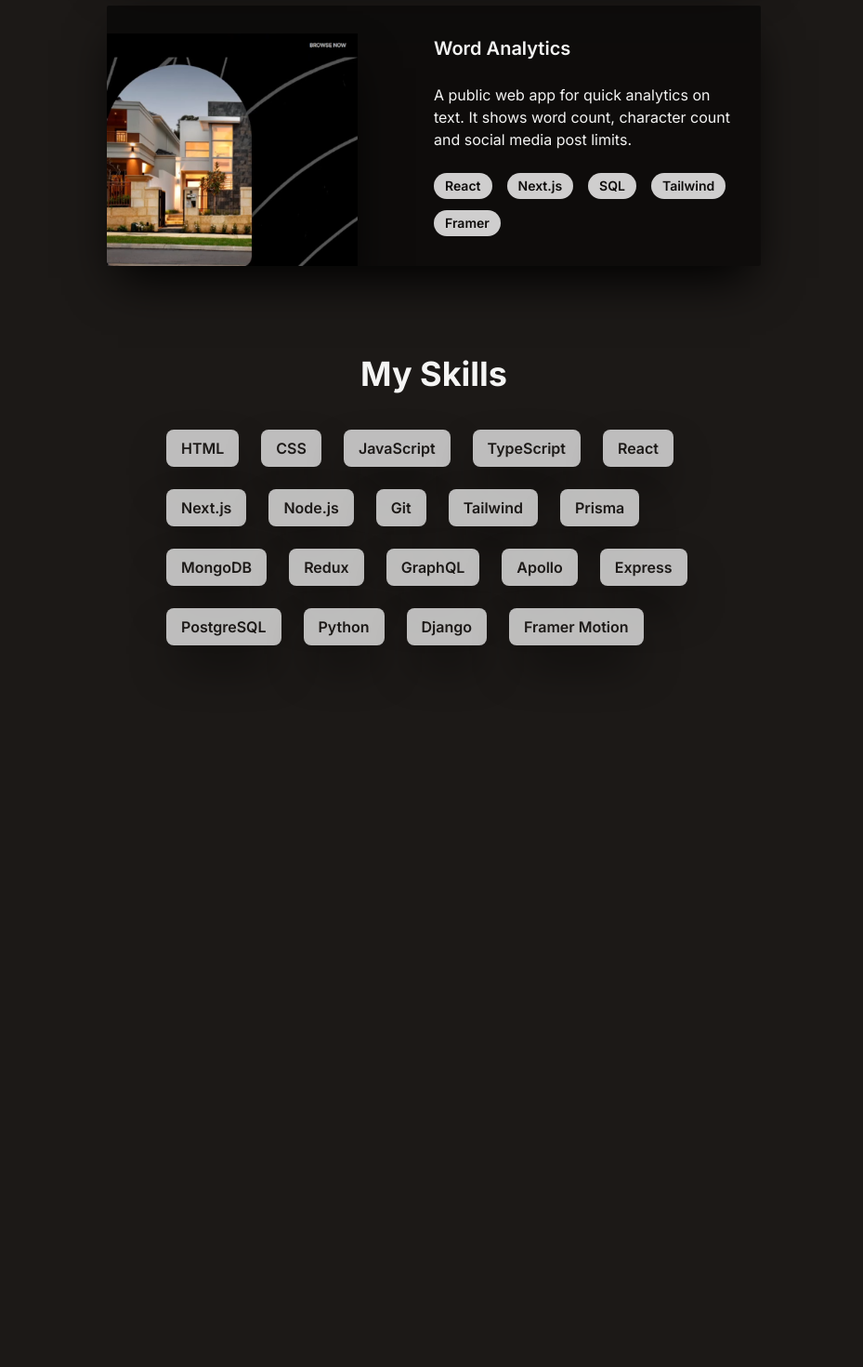
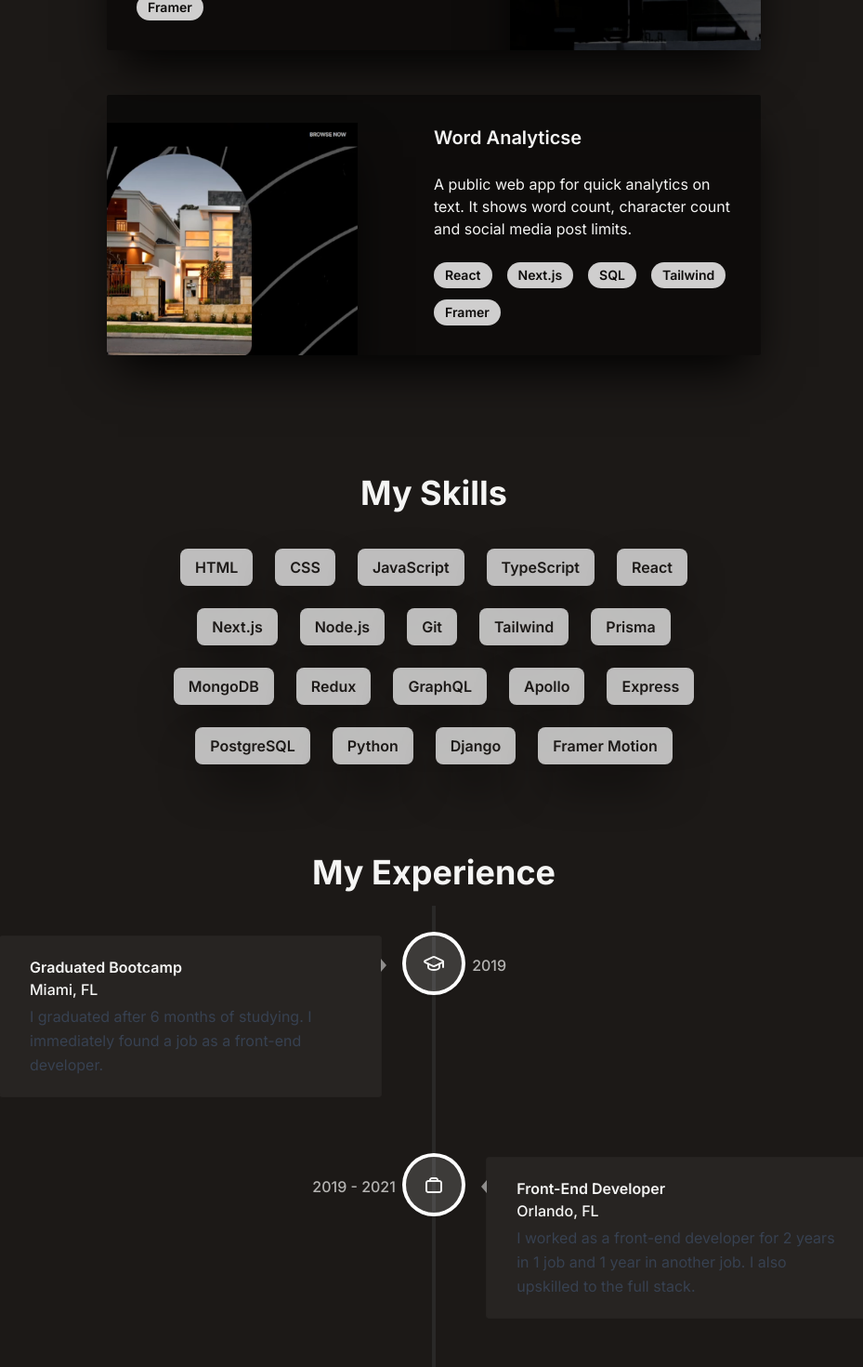
Before and after one commit to msuhaib01/m-suhaib-portfolio, a Next.js app: page / in a window 1280 px wide. Shown: the part 2740-4210 px from the top of the page at 93% size, without its empty margins (173-1102 px from the left). Built offline with nearby package versions, Linux system fonts and the light colour scheme.

Commit message:
projects implemented

```diff
--- a/package.json
+++ b/package.json
@@ -15,12 +15,16 @@
     "react": "^18",
     "react-dom": "^18",
     "react-icons": "^5.0.1",
-    "react-intersection-observer": "^9.8.0"
+    "react-intersection-observer": "^9.8.0",
+    "react-vertical-timeline-component": "^3.6.0",
+    "uuid": "^9.0.1"
   },
   "devDependencies": {
     "@types/node": "^20",
     "@types/react": "^18",
     "@types/react-dom": "^18",
+    "@types/react-vertical-timeline-component": "^3.3.6",
+    "@types/uuid": "^9.0.8",
     "autoprefixer": "^10.0.1",
     "eslint": "^8",
     "eslint-config-next": "14.1.0",
--- a/src/app/globals.css
+++ b/src/app/globals.css
@@ -11,6 +11,10 @@
 /* .customfont {
   font-family: var(--font-great-vibes);
 } */
+html {
+  --line-color: rgba(55, 55, 55, 0.562);
+}
+
 .background {
   background-image: linear-gradient(
       to bottom,
--- a/src/app/page.tsx
+++ b/src/app/page.tsx
@@ -1,4 +1,5 @@
 import About from "@/components/main/about";
+import Experience from "@/components/main/experience";
 import Intro from "@/components/main/intro";
 import MySkills from "@/components/main/my-skills";
 import Projects from "@/components/main/projects";
@@ -6,12 +7,13 @@ import SectionDivider from "@/components/main/section-divider";
 
 export default function Home() {
   return (
-    <main className="pt-40 pb-12 sm:pt-28 flex flex-col items-center gap-12">
+    <main className="pt-40 pb-12 sm:pt-28 flex flex-col items-center gap-20">
       <Intro />
       <SectionDivider />
       <About />
       <Projects />
       <MySkills />
+      <Experience />
     </main>
   );
 }
--- /dev/null
+++ b/src/components/main/experience.tsx
@@ -0,0 +1,51 @@
+"use client";
+import { useNavBarScrollEffect } from "@/lib/hooks";
+import React from "react";
+import {
+  VerticalTimeline,
+  VerticalTimelineElement,
+} from "react-vertical-timeline-component";
+import "react-vertical-timeline-component/style.min.css";
+
+import { experiencesData } from "@/lib/data";
+export default function Experience() {
+  const ref = useNavBarScrollEffect("Experience", 0.5);
+  return (
+    <section className="max-w-[65rem] scroll-m-24 gap-6 mx-8" id={"experience"}>
+      <h2 className="font-bold text-4xl text-center mb-4 mt-4 text-nowrap">
+        My Experience
+      </h2>
+      {/* remove animate false when doing final build */}
+      <VerticalTimeline animate={false} lineColor="">
+        {experiencesData.map((item, index) => (
+          <React.Fragment key={index}>
+            <VerticalTimelineElement
+              contentStyle={{
+                background: "rgba(255, 255, 255, 0.05)",
+                boxShadow: "none",
+                border: "1px solid rgba(0, 0, 0, 0.05)",
+                textAlign: "left",
+                padding: "1.3rem 2rem",
+              }}
+              contentArrowStyle={{
+                borderRight: "0.4rem solid rgba(255, 255, 255, 0.5)",
+              }}
+              date={item.date}
+              icon={item.icon}
+              iconStyle={{
+                background: "rgba(255, 255, 255, 0.15)",
+                fontSize: "1.5rem",
+              }}
+            >
+              <h3 className="font-semibold capitalize">{item.title}</h3>
+              <p className="font-normal !mt-0">{item.location}</p>
+              <p className="!mt-1 !font-normal text-gray-700 dark:text-white/75">
+                {item.description}
+              </p>
+            </VerticalTimelineElement>
+          </React.Fragment>
+        ))}
+      </VerticalTimeline>
+    </section>
+  );
+}
--- a/src/components/main/header.tsx
+++ b/src/components/main/header.tsx
@@ -5,6 +5,7 @@ import MotionDiv from "../global/motion-div";
 import { useActiveSectionContext } from "@/context/active-section-context";
 import clsx from "clsx";
 import { motion } from "framer-motion";
+
 export default function Header() {
   //   const { activeSection, setActiveSection, setTimeOfLastClick } =
   const { activeSection, setActiveSection, setTimeLastClicked } =
@@ -14,15 +15,15 @@ export default function Header() {
     <header className="z-[99] relative">
       <MotionDiv
         className="fixed top-0 sm:top-6 left-1/2 -translate-x-1/2 h-[6rem] sm:h-[3.25rem] w-full sm:w-[40rem] rounded-sm  border-b-2 sm:border-2 border-stone-400 border-opacity-40 bg-[#000000] bg-opacity-55 shadow-lg shadow-black/[0.03] backdrop-blur-[0.5rem]"
-        initial={{ y: -100, x: "-50%", opacity: "0" }}
-        animate={{ y: 0, x: "-50%", opacity: "1" }}
+        initial={{ y: -100, x: "-50%", opacity: 0 }}
+        animate={{ y: 0, x: "-50%", opacity: 1 }}
       ></MotionDiv>
       <nav className="flex fixed top-[1.2rem] left-1/2 h-12 -translate-x-1/2 py-2 sm:top-[1.7rem] sm:h-[initial] sm:py-0">
         <ul className="h-12 flex w-[22rem] flex-wrap items-center justify-center gap-y-1 text-[0.9rem] font-medium text-stone-400 sm:w-[initial] sm:flex-nowrap sm:gap-5">
           {links.map((link) => (
             <MotionDiv
-              initial={{ y: -100, opacity: "0" }}
-              animate={{ y: 0, opacity: "1" }}
+              initial={{ y: -100, opacity: 0 }}
+              animate={{ y: 0, opacity: 1 }}
               key={link.hash}
             >
               <li className="h-3/4 flex items-center justify-center relative">
--- a/src/components/main/my-skills.tsx
+++ b/src/components/main/my-skills.tsx
@@ -23,16 +23,16 @@ export default function MySkills() {
     <section
       id={"skills"}
       ref={ref}
-      className="flex flex-col max-w-[36rem] scroll-m-24 gap-6"
+      className="flex flex-col max-w-[36rem] scroll-m-24 gap-6 mx-8"
     >
       <h2 className="font-bold text-4xl text-center mb-4 mt-4 text-nowrap">
         My Skills
       </h2>
-      <ul className="flex flex-row gap-6 flex-wrap">
+      <ul className="flex flex-row gap-6 flex-wrap justify-center">
         {skillsData.map((data, index) => (
           <motion.li
             className="py-2 px-4 bg-stone-100/75 text-stone-900 font-semibold rounded-lg border-stone-900/50 shadow-2xl shadow-black"
-            key={data}
+            key={data + "hi"}
             variants={fadeInAnimationVariants}
             initial="initial"
             whileInView="animate"
--- a/src/components/main/projects.tsx
+++ b/src/components/main/projects.tsx
@@ -4,6 +4,8 @@ import { projectsData } from "@/lib/data";
 import Image from "next/image";
 import ScrollShrinker from "../global/scroll-shrinker";
 import { useNavBarScrollEffect } from "@/lib/hooks";
+
+import { v4 as uuidv4 } from "uuid";
 export default function Projects() {
   const ref = useNavBarScrollEffect("Projects", 0.2);
 
@@ -16,7 +18,7 @@ export default function Projects() {
       <h2 className="font-bold text-4xl text-center mb-4 mt-4 ">Projects</h2>
       <div className="flex flex-col gap-12 p-8">
         {projectsData.map((project, index) => (
-          <ScrollShrinker key={project.title} className="group">
+          <ScrollShrinker key={project.title + "hee"} className="group">
             <section className="shadow-2xl shadow-black group-hover:scale-105 group-hover:bg-[#3b3b3b7c] transition overflow-hidden relative flex flex-col sm:items-start group-even:sm:items-end items-center rounded-sm bg-black/[0.5] p-8">
               <div className="sm:w-1/2 flex flex-col gap-6">
                 <div className="flex flex-col gap-6">
@@ -26,7 +28,7 @@ export default function Projects() {
                 <div className="flex flex-row flex-wrap gap-x-4 gap-y-3">
                   {project.tags.map((tag, index) => (
                     <div
-                      key={tag}
+                      key={tag + "ads"}
                       className="text-stone-950 font-semibold bg-white/[0.8] py-1 px-3 text-sm flex justify-center items-center rounded-full "
                     >
                       {tag}
--- a/src/lib/data.ts
+++ b/src/lib/data.ts
@@ -84,7 +84,7 @@ export const projectsData = [
     imageUrl: realifyImg,
   },
   {
-    title: "Word Analytics",
+    title: "Word Analyticse",
     description:
       "A public web app for quick analytics on text. It shows word count, character count and social media post limits.",
     tags: ["React", "Next.js", "SQL", "Tailwind", "Framer"],
```
Also changed, not shown: 1 other file (tests, documents, lock files or other folders).
